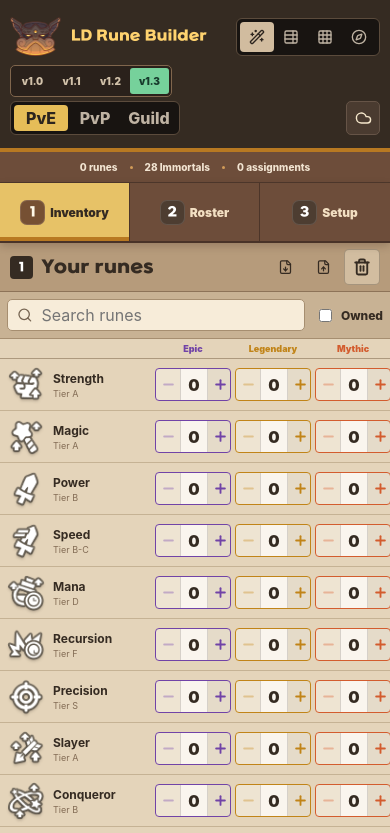
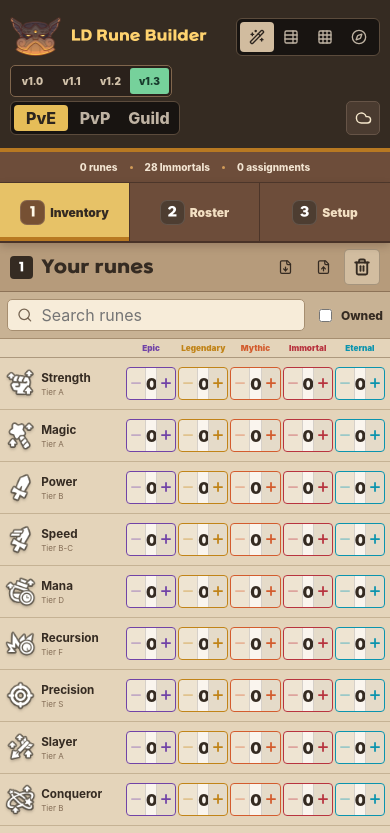
Before and after one commit to FLUZ13/fluz-ld-tools, a React (Vite) app: page / in a window 390 px wide. Shown: the top 833 px of the page. Built offline with nearby package versions, Linux system fonts and the light colour scheme; a web font is replaced by a local one.

Commit message:
fix: tighten board thumbnails and mobile rune layouts

```diff
--- a/src/components/BoardBuilder.tsx
+++ b/src/components/BoardBuilder.tsx
@@ -246,7 +246,7 @@ export function BoardBuilder() {
           <header><div><h2>Guardians</h2><span>{filteredGuardians.length} available</span></div></header>
           <label className="search-field"><Search /><input value={query} onChange={(event) => setQuery(event.target.value)} placeholder="Search guardians" /></label>
           <div className="rarity-tabs">{rarities.map((item) => <button key={item.id} className={rarity === item.id ? "active" : ""} onClick={() => setRarity(item.id)}>{item.label}</button>)}</div>
-          <div className="guardian-grid">{filteredGuardians.map((guardian) => <button key={`${guardian.rarity}-${guardian.id}`} draggable className={`rarity-${guardian.rarity}`} onDragStart={(event) => { event.dataTransfer.effectAllowed = "copy"; event.dataTransfer.setData("text/guardian-id", guardian.id); }} title={`Drag ${guardian.name} onto the board`}><img src={guardian.image} alt="" loading="lazy" /><span>{guardian.name}</span></button>)}</div>
+          <div className="guardian-grid">{filteredGuardians.map((guardian) => <button key={`${guardian.rarity}-${guardian.id}`} draggable className={`rarity-${guardian.rarity}`} onDragStart={(event) => { event.dataTransfer.effectAllowed = "copy"; event.dataTransfer.setData("text/guardian-id", guardian.id); }} title={`Drag ${guardian.name} onto the board`}><img className={`guardian-thumbnail guardian-thumbnail-${guardian.id}`} src={guardian.image} alt="" loading="lazy" /><span>{guardian.name}</span></button>)}</div>
         </section>
 
         <section className="board-stage" aria-label="Board canvas" ref={boardStageRef}>
--- a/src/styles.css
+++ b/src/styles.css
@@ -296,9 +296,13 @@ button:focus-visible, input:focus-visible, textarea:focus-visible, summary:focus
 .rarity-tabs button { height: 27px; flex: 0 0 auto; padding: 0 7px; border: 1px solid #a58b6b; border-radius: 4px; color: #655241; background: #eadcc5; font-size: 9px; font-weight: 900; }
 .rarity-tabs button.active { color: #fff6e6; background: #6d4d3a; border-color: #4f372b; }
 .guardian-grid { height: calc(100vh - 312px); overflow: auto; display: grid; grid-template-columns: repeat(4, minmax(54px, 1fr)); align-content: start; gap: 5px; padding: 0 8px 10px; }
-.guardian-grid button { min-width: 0; min-height: 76px; display: flex; flex-direction: column; align-items: center; justify-content: flex-start; gap: 2px; padding: 4px 2px; border: 1px solid #9c866e; border-radius: 5px; color: var(--ink); background: #f0e2cc; }
+.guardian-grid button { min-width: 0; min-height: 76px; display: flex; flex-direction: column; align-items: center; justify-content: flex-start; gap: 2px; padding: 4px 2px; overflow: hidden; border: 1px solid #9c866e; border-radius: 5px; color: var(--ink); background: #f0e2cc; }
 .guardian-grid button:hover, .guardian-grid button.selected { border-color: #177f82; box-shadow: inset 0 0 0 2px #28a6a4; }
 .guardian-grid img { width: 46px; height: 46px; object-fit: contain; }
+.guardian-grid .guardian-thumbnail-15009 { transform: scale(1.25); transform-origin: center 62%; }
+.guardian-grid .guardian-thumbnail-15011 { transform: scale(1.16); transform-origin: center 60%; }
+.guardian-grid .guardian-thumbnail-15014 { transform: scale(1.26); transform-origin: center 62%; }
+.guardian-grid .guardian-thumbnail-15019 { transform: scale(1.24); transform-origin: center 60%; }
 .guardian-grid span { width: 100%; overflow: hidden; text-overflow: ellipsis; white-space: nowrap; font-size: 8px; font-weight: 900; }
 .rarity-common { --rarity: #777161; } .rarity-rare { --rarity: #3983ac; } .rarity-epic { --rarity: #8051ad; } .rarity-legendary { --rarity: #d09825; } .rarity-mythic { --rarity: #db633b; } .rarity-immortal { --rarity: #c83e49; }
 .guardian-grid button[class*="rarity-"] { border-bottom: 4px solid var(--rarity); }
@@ -455,10 +459,18 @@ button:focus-visible, input:focus-visible, textarea:focus-visible, summary:focus
   .section-heading { min-height: 49px; }
   .inventory-section { overflow: hidden; }
   .inventory-tools { padding: 7px; }
-  .tier-header, .rune-row { width: 560px; }
-  .tier-header { padding-left: 7px; padding-right: 7px; }
-  .rune-list { overflow: auto; }
-  .rune-row { padding-left: 7px; padding-right: 7px; }
+  .tier-header, .rune-row { width: 100%; min-width: 0; grid-template-columns: clamp(92px, 30vw, 134px) minmax(0, 1fr); gap: 4px; }
+  .tier-header { padding-left: 5px; padding-right: 5px; }
+  .tier-header .tier-labels, .rune-row .tier-inputs { grid-template-columns: repeat(5, minmax(0, 1fr)); gap: 2px; }
+  .tier-header .tier-labels > span { overflow: hidden; font-size: clamp(7px, 2.1vw, 9px); text-overflow: ellipsis; white-space: nowrap; }
+  .rune-list { overflow-x: hidden; overflow-y: auto; }
+  .rune-row { padding-left: 5px; padding-right: 5px; }
+  .rune-identity { gap: 5px; }
+  .rune-identity img { width: clamp(29px, 8vw, 36px); height: clamp(29px, 8vw, 36px); }
+  .rune-identity strong { font-size: clamp(10px, 3vw, 12px); }
+  .rune-identity span { font-size: 8px; }
+  .quantity-control { height: 33px; grid-template-columns: clamp(14px, 4.6vw, 20px) minmax(12px, 1fr) clamp(14px, 4.6vw, 20px); }
+  .quantity-control button svg { width: clamp(11px, 3.6vw, 15px); height: clamp(11px, 3.6vw, 15px); }
   .roster-grid { grid-template-columns: repeat(3, minmax(76px, 1fr)); padding: 8px; }
   .immortal-toggle { min-height: 100px; }
   .results-list { padding: 8px; }
@@ -483,7 +495,9 @@ button:focus-visible, input:focus-visible, textarea:focus-visible, summary:focus
   .runes-table-wrap { height: calc(100vh - 316px); }
   .runes-data-table .description-column, .runes-data-table .rank-column, .runes-data-table .remarks-column { display: none; }
   .runes-data-table, .runes-data-table tbody .rune-name-column { font-size: 9px; }
-  .rune-name-column { width: 148px; min-width: 148px; }
+  .runes-data-table .rune-name-column { width: clamp(96px, 27vw, 124px); min-width: clamp(96px, 27vw, 124px); }
+  .runes-data-table tbody .rune-name-column { position: static; }
+  .runes-data-table thead .rune-name-column { left: auto; }
   .rune-name-column img { width: 32px; height: 32px; }
   .rune-name-column span { font-size: 10px; }
   .board-toolbar { align-items: stretch; }
```
